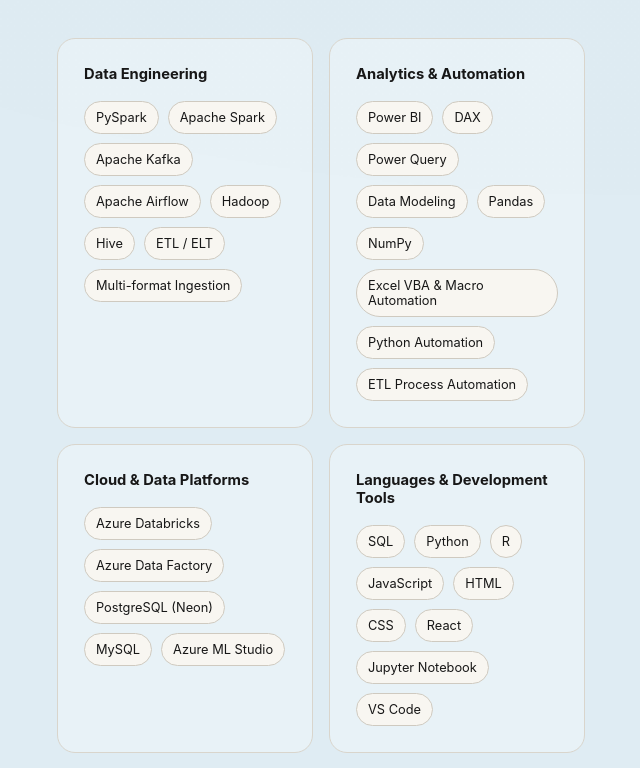
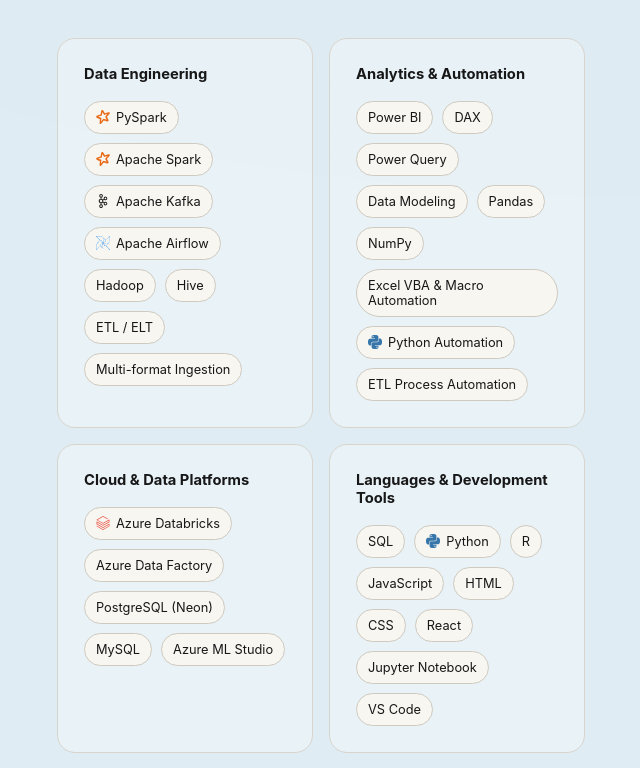
Before and after one commit to murltre/mourlaye-portfolio, a React (Vite) app: page / in a window 1280 px wide. Shown: the part 2192-2960 px from the top of the page, without its empty margins (639-1279 px from the left). Built offline with nearby package versions, Linux system fonts and the light colour scheme.

Commit message:
Add icons and colors for new tools
Added new tool icons and colors for Apache Kafka and Apache Airflow.

```diff
--- a/src/main.jsx
+++ b/src/main.jsx
@@ -1,7 +1,11 @@
 import React, { useEffect, useState } from 'react';
 import { createRoot } from 'react-dom/client';
 import './styles.css';
-import { SiDatabricks, SiApachespark, SiPython } from 'react-icons/si';
+import { SiDatabricks,
+        SiApachespark,
+        SiPython,
+        SiApachekafka,
+        SiApacheairflow} from 'react-icons/si';
 
 const navItems = [
   { id: 'home', label: 'Home' },
@@ -151,14 +155,24 @@
 
 const toolIcons = {
   Databricks: SiDatabricks,
+  'Azure Databricks': SiDatabricks, // Same icon for Azure Databricks
   PySpark: SiApachespark,
+  'Apache Spark': SiApachespark,    // Same icon for Apache Spark
   Python: SiPython,
+  'Python Automation': SiPython,    // Python icon for automation
+  'Apache Kafka': SiApachekafka,
+  'Apache Airflow': SiApacheairflow,
 };
 
 const toolColors = {
   Databricks: '#E74C3C',
+  'Azure Databricks': '#E74C3C',
   PySpark: '#E86A17',
+  'Apache Spark': '#E86A17',
   Python: '#3776AB',
+  'Python Automation': '#3776AB',
+  'Apache Kafka': '#231F20',
+  'Apache Airflow': '#017CEE',
 };
 
 const skillGroups = [
@@ -429,9 +443,21 @@
                 <article className="skill-card" key={group.label}>
                   <h3>{group.label}</h3>
                   <div className="pill-row">
-                    {group.items.map((item) => (
-                      <span className="pill" key={item}>{item}</span>
-                    ))}
+                    {group.items.map((item) => {
+                      const Icon = toolIcons[item]; // Look up the tool's icon
+                      return (
+                        <span className="pill" key={item}>
+                          {Icon && (
+                            <Icon
+                              className="tool-icon"
+                              style={{ color: toolColors[item] }}
+                              aria-hidden="true"
+                            />
+                          )}
+                          {item}
+                        </span>
+                      );
+                    })}
                   </div>
                 </article>
               ))}
```
